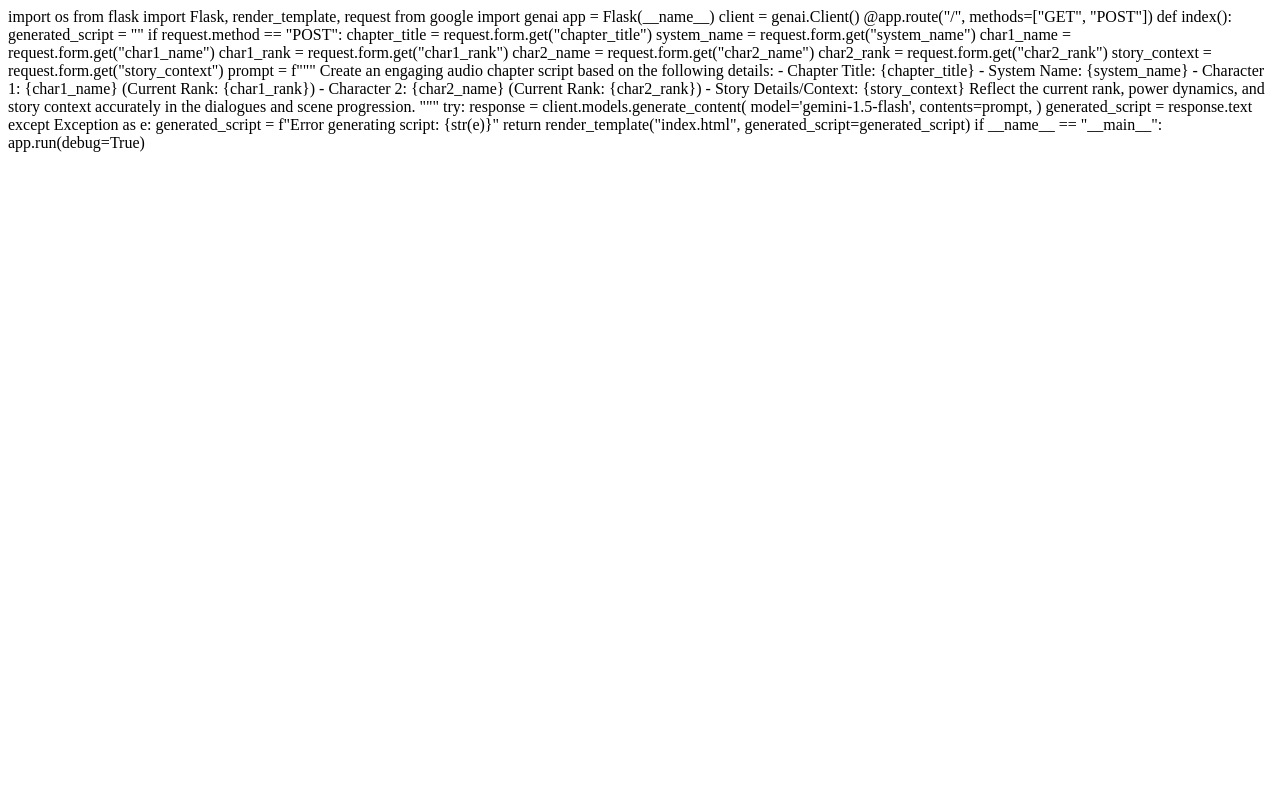
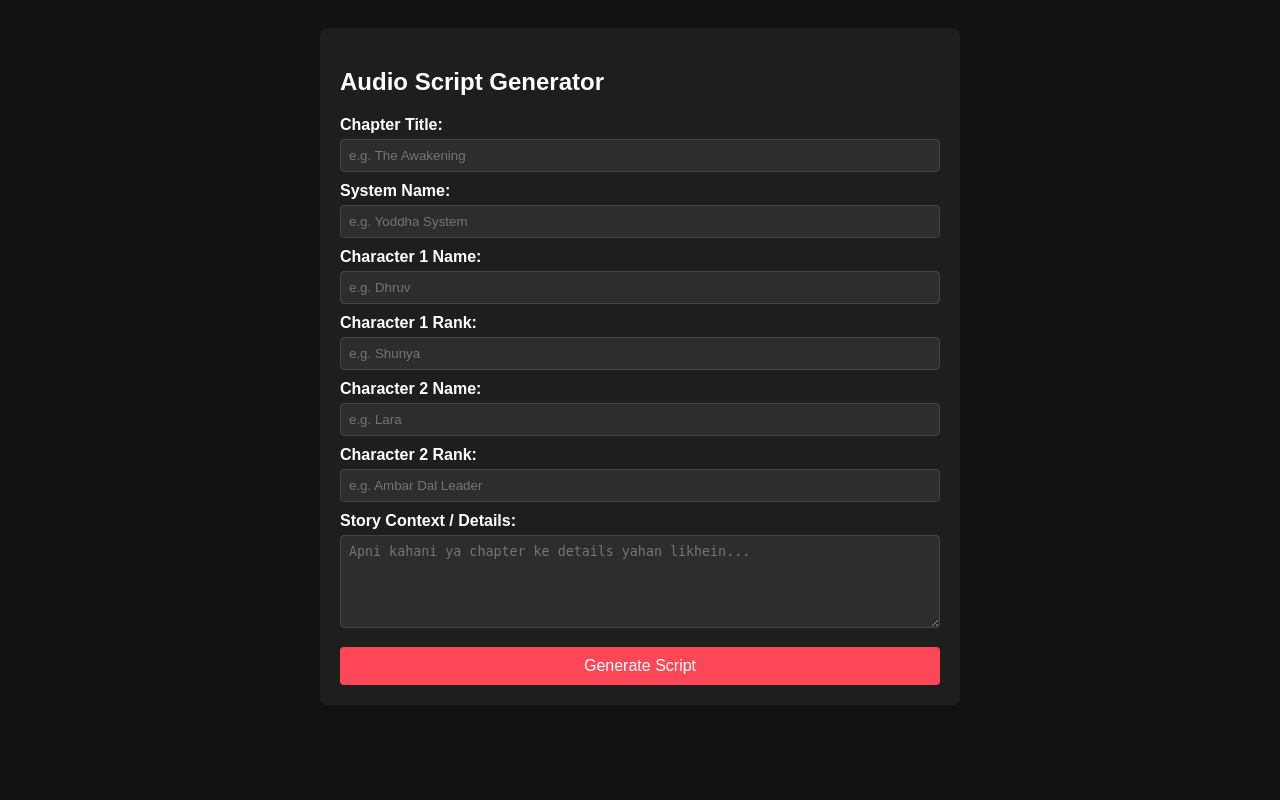
Before and after one commit to badmashromeo0007-design/-, a Flask app: page / in a window 1280 px wide. Run offline with Flask 3, Linux system fonts and the light colour scheme.

Commit message:
Update index.html

```diff
--- a/templates/index.html
+++ b/templates/index.html
@@ -1,43 +1,51 @@
-import os
-from flask import Flask, render_template, request
-from google import genai
+<!DOCTYPE html>
+<html lang="en">
+<head>
+    <meta charset="UTF-8">
+    <meta name="viewport" content="width=device-width, initial-scale=1.0">
+    <title>Audio Script Generator</title>
+    <style>
+        body { font-family: Arial, sans-serif; background-color: #121212; color: #fff; padding: 20px; }
+        .container { max-width: 600px; margin: auto; background: #1e1e1e; padding: 20px; border-radius: 8px; }
+        label { display: block; margin-top: 10px; font-weight: bold; }
+        input, select, textarea { width: 100%; padding: 8px; margin-top: 5px; background: #2d2d2d; border: 1px solid #444; color: #fff; border-radius: 4px; box-sizing: border-box; }
+        button { margin-top: 15px; width: 100%; padding: 10px; background: #ff4757; color: white; border: none; font-size: 16px; border-radius: 4px; cursor: pointer; }
+        button:hover { background: #ff6b81; }
+        .result { margin-top: 20px; background: #2d2d2d; padding: 15px; border-radius: 4px; white-space: pre-wrap; }
+    </style>
+</head>
+<body>
+    <div class="container">
+        <h2>Audio Script Generator</h2>
+        <form method="POST">
+            <label>Chapter Title:</label>
+            <input type="text" name="chapter_title" placeholder="e.g. The Awakening" required>
 
-app = Flask(__name__)
-client = genai.Client()
+            <label>System Name:</label>
+            <input type="text" name="system_name" placeholder="e.g. Yoddha System" required>
 
-@app.route("/", methods=["GET", "POST"])
-def index():
-    generated_script = ""
-    if request.method == "POST":
-        chapter_title = request.form.get("chapter_title")
-        system_name = request.form.get("system_name")
-        char1_name = request.form.get("char1_name")
-        char1_rank = request.form.get("char1_rank")
-        char2_name = request.form.get("char2_name")
-        char2_rank = request.form.get("char2_rank")
-        story_context = request.form.get("story_context")
+            <label>Character 1 Name:</label>
+            <input type="text" name="char1_name" placeholder="e.g. Dhruv" required>
 
-        prompt = f"""
-        Create an engaging audio chapter script based on the following details:
-        - Chapter Title: {chapter_title}
-        - System Name: {system_name}
-        - Character 1: {char1_name} (Current Rank: {char1_rank})
-        - Character 2: {char2_name} (Current Rank: {char2_rank})
-        - Story Details/Context: {story_context}
+            <label>Character 1 Rank:</label>
+            <input type="text" name="char1_rank" placeholder="e.g. Shunya" required>
 
-        Reflect the current rank, power dynamics, and story context accurately in the dialogues and scene progression.
-        """
+            <label>Character 2 Name:</label>
+            <input type="text" name="char2_name" placeholder="e.g. Lara" required>
 
-        try:
-            response = client.models.generate_content(
-                model='gemini-1.5-flash',
-                contents=prompt,
-            )
-            generated_script = response.text
-        except Exception as e:
-            generated_script = f"Error generating script: {str(e)}"
+            <label>Character 2 Rank:</label>
+            <input type="text" name="char2_rank" placeholder="e.g. Ambar Dal Leader" required>
 
-    return render_template("index.html", generated_script=generated_script)
+            <label>Story Context / Details:</label>
+            <textarea name="story_context" rows="5" placeholder="Apni kahani ya chapter ke details yahan likhein..."></textarea>
 
-if __name__ == "__main__":
-    app.run(debug=True)
+            <button type="submit">Generate Script</button>
+        </form>
+
+        {% if generated_script %}
+            <h3>Generated Script:</h3>
+            <div class="result">{{ generated_script }}</div>
+        {% endif %}
+    </div>
+</body>
+</html>
```
